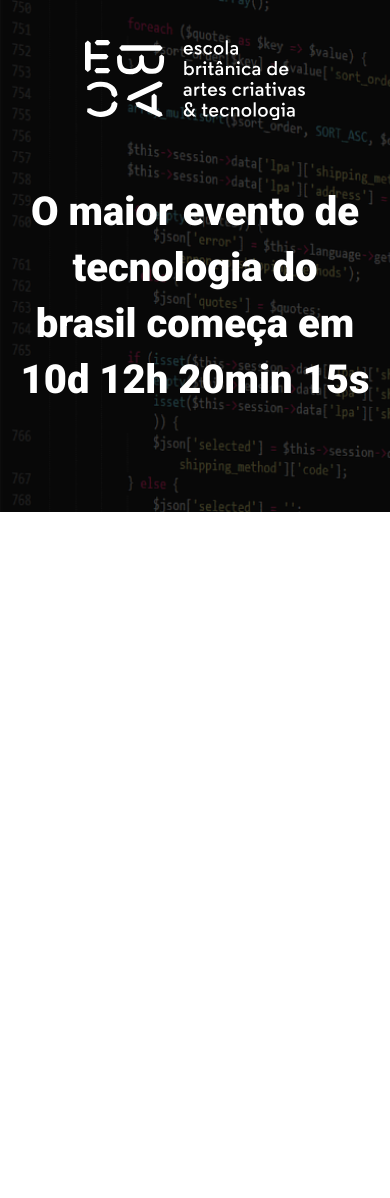
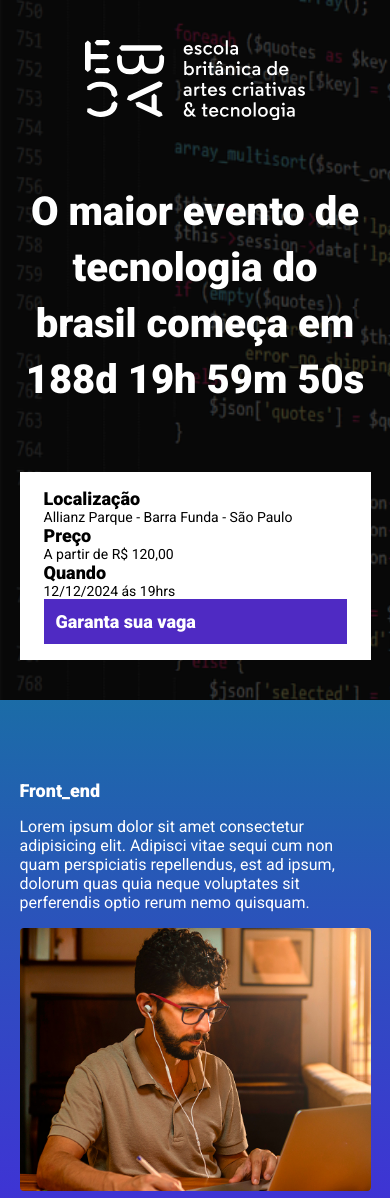
Before and after one commit to Jhonjf/Happy-Birthday, a website built with Parcel: page src/index.html in a window 390 px wide. Shown: the top 1198 px of the page. Before the commit the page ends 844 px from the top, so only its background shows below. Built offline with nearby package versions, Linux system fonts and the light colour scheme.

Commit message:
criando a contagem

```diff
--- a/package.json
+++ b/package.json
@@ -1,8 +1,8 @@
 {
   "name": "ebac_talks",
   "version": "1.0.0",
-  "main": "index.js",
   "scripts": {
+    "build": "parcel build src/index.html",
     "dev": "parcel src/index.html src/styles/main.scss src/scripts/main.js --no-cache",
     "test": "echo \"Error: no test specified\" && exit 1"
   },
--- a/src/index.html
+++ b/src/index.html
@@ -9,18 +9,83 @@
 <link href="https://fonts.googleapis.com/css2?family=Roboto:wght@400;900&display=swap" rel="stylesheet">
 
     <link rel="stylesheet" href="styles/main.scss">
+    <link rel="stylesheet" href="https://unpkg.com/aos@next/dist/aos.css" />
 </head>
 <body>
     <header class="hero">
         <div class="container">
             <img class="hero__logo" src="./images/ebac_logo.svg" alt="EBAC">
             <p class="hero__text">
-                O maior evento de tecnologia do brasil começa em 10d 12h 20min 15s
+                O maior evento de tecnologia do brasil começa em <span id="contador"></span>
             </p>
+            <div class="infos-bar">
+                <ul class="infos-bar__infos">
+                    <li class="infos-bar__infos__item">
+                        <b>Localização</b>
+                        Allianz Parque - Barra Funda - São Paulo
+                    </li>
+                    <li class="infos-bar__infos__item">
+                        <b>Preço</b>
+                        A partir de R$ 120,00
+                    </li>
+                    <li class="infos-bar__infos__item">
+                        <b>Quando</b>
+                        12/12/2024 ás 19hrs
+                    </li>
+                </ul>
+                <a href="#" class="button button--primary">
+                    Garanta sua vaga
+                </a>
+            </div>
         </div>
     </header>
 
+    <section class="event event--frontend" >
+        <div class="container" data-aos="fade-right">
+            <div class="event__details">
+                <h2 class="event__details__tittle">Front_end</h2>
+                <p class="event__details__description">
+                    Lorem ipsum dolor sit amet consectetur adipisicing elit. Adipisci vitae sequi cum non quam perspiciatis repellendus, est ad ipsum, dolorum quas quia neque voluptates sit perferendis optio rerum nemo quisquam.
+                </p>
+            </div>
+            <img class="event__image" src="./images/frontend.png" alt="Front-end">
+        </div>
+    </section>
+    <section class="event event--ux-ui event--image-left">
+        <div class="container"  data-aos="fade-left">
+            <div class="event__details">
+                <h2 class="event__details__tittle">UI/UX</h2>
+                <p class="event__details__description">
+                    Lorem ipsum dolor sit amet consectetur adipisicing elit. Adipisci vitae sequi cum non quam perspiciatis repellendus, est ad ipsum, dolorum quas quia neque voluptates sit perferendis optio rerum nemo quisquam.
+                </p>
+            </div>
+            <img class="event__image" src="./images/frontend.png" alt="Front-end">
+        </div>
+    </section>
+    <section class="event event--data-science">
+        <div class="container" data-aos="fade-right">
+            <div class="event__details">
+                <h2 class="event__details__tittle">Data Science</h2>
+                <p class="event__details__description">
+                    Lorem ipsum dolor sit amet consectetur adipisicing elit. Adipisci vitae sequi cum non quam perspiciatis repellendus, est ad ipsum, dolorum quas quia neque voluptates sit perferendis optio rerum nemo quisquam.
+                </p>
+            </div>
+            <img class="event__image" src="./images/frontend.png" alt="Front-end">
+        </div>
+    </section>
+    <section class="event event--backend event--image-left">
+        <div class="container" data-aos="fade-left">
+            <div class="event__details">
+                <h2 class="event__details__tittle">Back-end</h2>
+                <p class="event__details__description">
+                    Lorem ipsum dolor sit amet consectetur adipisicing elit. Adipisci vitae sequi cum non quam perspiciatis repellendus, est ad ipsum, dolorum quas quia neque voluptates sit perferendis optio rerum nemo quisquam.
+                </p>
+            </div>
+            <img class="event__image" src="./images/frontend.png" alt="Front-end">
+        </div>
+    </section>
 
+    <script src="https://unpkg.com/aos@next/dist/aos.js"></script>
     <script src="scripts/main.js"></script>
 </body>
 </html>
--- a/src/scripts/main.js
+++ b/src/scripts/main.js
@@ -1 +1,28 @@
-console.log("ola, mundo");
+AOS.init();
+
+const dataDoEvento = new Date("Dec 12 2024 19:00:00");
+const timeStampDoEvento = dataDoEvento.getTime();
+
+const contaAsHoras = setInterval (function() {
+    const agora = new Date();
+    const timeStampAtual = agora.getTime();
+
+    const distanciaAteOEvento = timeStampDoEvento - timeStampAtual;
+
+    const diaEmMs = 1000 * 60 *60 * 24;
+    const horaEmMs = 1000 * 60 * 60;
+    const minutoEmMs = 1000 * 60;
+
+    const diasAteOEvento = Math.floor (distanciaAteOEvento / diaEmMs);
+    const horasAteOEvento = Math.floor((distanciaAteOEvento % diaEmMs) / horaEmMs);
+    const minutosAteOEvento = Math.floor((distanciaAteOEvento % horaEmMs) / minutoEmMs);
+    const segundosAteOEvento = Math.floor((distanciaAteOEvento % minutoEmMs) / 1000);
+
+
+    document.getElementById('contador').innerHTML = `${diasAteOEvento}d ${horasAteOEvento}h ${minutosAteOEvento}m ${segundosAteOEvento}s`
+
+    if (distanciaAteOEvento < 0) {
+        clearInterval(contaAsHoras);
+        document.getElementById('contador').innerHTML = 'Evento expirado'
+    }
+},1000);
--- /dev/null
+++ b/src/styles/Components/_buttons.scss
@@ -0,0 +1,26 @@
+@use '../variables';
+
+.button {
+    padding: 12px;
+    font-size: 18px;
+    font-weight: bold;
+    text-decoration: none;
+    text-align: center;
+    white-space: nowrap;
+
+    &--primary {
+        color: variables.$textColor;
+        background-color: variables.$purple;
+    }
+
+    @media (max-width: 640px) {
+        display: flex;
+        width: 100%;
+        align-items: center;
+    }
+
+    @media (max-width: 1024px){
+        display: flex;
+        align-items: center;
+    }
+}
--- /dev/null
+++ b/src/styles/Components/_infos_bar.scss
@@ -0,0 +1,42 @@
+@use '../variables';
+
+.infos-bar {
+    padding: 16px 24px;
+    background-color: variables.$textColor;
+    display: flex;
+    justify-content: space-between;
+
+    &__infos {
+        display: flex;
+        gap: 40px;
+
+        &__item {
+            font-size: 14px;
+            color: variables.$secondarytextColor;
+
+            b {
+                font-size: 18px;
+                display: block;
+                color: variables.$secondarytextColor;
+            }
+        }
+    }
+
+    @media (max-width: 640px) {
+        display: block;
+
+        &__infos {
+            display: block;
+        }
+
+        &__item {
+            margin-bottom: 24px;
+        }
+    }
+
+    @media (max-width: 1024px) {
+        &__infos {
+            gap: 16px;
+        }
+    }
+}
--- /dev/null
+++ b/src/styles/_event.scss
@@ -0,0 +1,66 @@
+@use 'variables';
+
+.event {
+    padding: 80px 0;
+
+
+    &--frontend {
+        background-image: linear-gradient(variables.$blue1, variables.$blue2);
+    }
+
+    &--ux-ui {
+        background-image: linear-gradient(variables.$blue2, variables.$pink);
+    }
+
+    &--data-science {
+        background-image: linear-gradient(variables.$pink, variables.$yellow);
+    }
+
+    &--backend {
+        background-image: linear-gradient(variables.$yellow, variables.$pink);
+    }
+
+    &--image-left {
+        .container {
+            flex-direction: row-reverse;
+        }
+    }
+
+    .container {
+        display: flex;
+        gap: 40px;
+    }
+
+    &__image {
+        max-width: 360px;
+        border-radius: 4px;
+    }
+
+    &__details {
+
+        &__tittle {
+            font-size: 18px;
+            font-weight: bold;
+            margin-bottom: 16px;
+        }
+
+        &__descripotion {
+            line-height: 22px;
+        }
+    }
+
+    @media (max-width: 640px) {
+        .container {
+            display: block;
+        }
+
+        &__image {
+            width: 100%;
+        }
+
+        &__details {
+            margin-right: 0;
+            margin-bottom: 16px;
+        }
+    }
+}
--- a/src/styles/_hero.scss
+++ b/src/styles/_hero.scss
@@ -1,3 +1,5 @@
+@use 'variables';
+
 .hero {
     padding-top: 64px;
     padding-bottom: 100px;
@@ -29,7 +31,7 @@
         left: 0;
         width: 100%;
         height: 100%;
-        background-color: #000;
+        background-color: variables.$secondarytextColor;
         opacity: .7;
         content: '';
     }
@@ -39,7 +41,7 @@
         margin-bottom: 64px;
         font-size: 40px;
         line-height: 56px;
-        color: #fff;
+
         font-weight: 800;
         text-align: center;
 
--- /dev/null
+++ b/src/styles/_variables.scss
@@ -0,0 +1,8 @@
+$textColor: #fff;
+$secondarytextColor: #000;
+
+$blue1:#1b6ca7;
+$blue2: #442bdb;
+$pink: #89223B;
+$yellow: #9c791d;
+$purple: #4f2ac3;
--- a/src/styles/main.scss
+++ b/src/styles/main.scss
@@ -1,11 +1,16 @@
 @use 'hero';
+@use 'components/infos_bar';
+@use 'components/buttons';
+@use 'event';
+@use 'variables';
 
 * {
     margin: 0;
     padding: 0;
     box-sizing: border-box;
     font-family: Roboto, sans-serif;
-    color: #fff;
+    color: variables.$textColor;
+    list-style-type: none;
 }
 
 .container {
@@ -14,7 +19,15 @@
     margin: 0 auto;
 
     @media (max-width: 640px) {
-        max-width: 80%;
+        display: block;
+
+        &__infos {
+            display: block;
+
+            &__item {
+                margin-bottom: 24px;
+            }
+        }
     }
 
     @media (max-width:1024px) {
```
